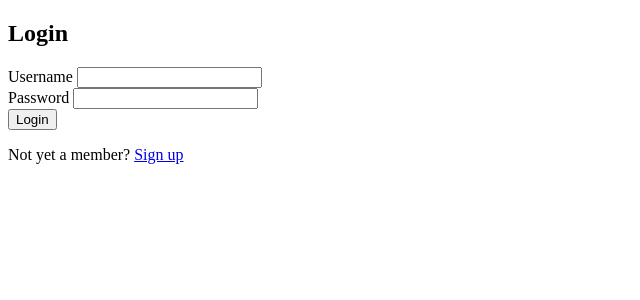
After one commit to Kinzamalik/PHP_Dashboard_System, a PHP site: page /login.php in a window 1280 px wide. The commit adds this page. Shown: the top 300 px of the page, without its empty margins (0-640 px from the left). Run offline with PHP 8.4, Linux system fonts and the light colour scheme.

Commit message:
user regiteration completed

```diff
--- a/register/errors.php
+++ b/register/errors.php
@@ -0,0 +1,7 @@
+<?php  if (count($errors) > 0) : ?>
+  <div class="error">
+  	<?php foreach ($errors as $error) : ?>
+  	  <p><?php echo $error ?></p>
+  	<?php endforeach ?>
+  </div>
+<?php  endif ?>
--- /dev/null
+++ b/register/login.php
@@ -0,0 +1,35 @@
+<?php include('server.php')?>
+
+<!DOCTYPE html>
+<html lang="en">
+<head>
+    <meta charset="UTF-8">
+    <meta http-equiv="X-UA-Compatible" content="IE=edge">
+    <meta name="viewport" content="width=device-width, initial-scale=1.0">
+    <title>Registeration</title>
+
+</head>
+<body>
+    <div class="header">
+        <h2>Login</h2>
+    </div>
+
+    <form method="post" action="login.php">
+        <?php include('errors.php')?>
+        <div class="input-group">
+  		<label>Username</label>
+  		<input type="text" name="username" >
+  	</div>
+  	<div class="input-group">
+  		<label>Password</label>
+  		<input type="password" name="password">
+  	</div>
+  	<div class="input-group">
+  		<button type="submit" class="btn" name="login_user">Login</button>
+  	</div>
+  	<p>
+  		Not yet a member? <a href="register.php">Sign up</a>
+  	</p>
+    </form>
+</body>
+</html>
--- a/register/server.php
+++ b/register/server.php
@@ -1,17 +1,85 @@
 <?php
-// start session
 session_start();
 
-// initialize variables
+// initializing variables
 $username = "";
-$email = "";
-$error = array();
+$email    = "";
+$errors = array();
 
 // connect to the database
-$db = mysqli_connect('localhost', 'root', '', 'registration');
+$db = mysqli_connect('localhost', 'root', '', 'registeration');
+
+// REGISTER USER
+if (isset($_POST['reg_user'])) {
+  // receive all input values from the form
+  $username = mysqli_real_escape_string($db, $_POST['username']);
+  $email = mysqli_real_escape_string($db, $_POST['email']);
+  $password_1 = mysqli_real_escape_string($db, $_POST['password_1']);
+  $password_2 = mysqli_real_escape_string($db, $_POST['password_2']);
+
+  // form validation: ensure that the form is correctly filled ...
+  // by adding (array_push()) corresponding error unto $errors array
+  if (empty($username)) { array_push($errors, "Username is required"); }
+  if (empty($email)) { array_push($errors, "Email is required"); }
+  if (empty($password_1)) { array_push($errors, "Password is required"); }
+  if ($password_1 != $password_2) {
+	array_push($errors, "The two passwords do not match");
+  }
+
+  // first check the database to make sure
+  // a user does not already exist with the same username and/or email
+  $user_check_query = "SELECT * FROM users WHERE username='$username' OR email='$email' LIMIT 1";
+  $result = mysqli_query($db, $user_check_query);
+  $user = mysqli_fetch_assoc($result);
+
+  if ($user) { // if user exists
+    if ($user['username'] === $username) {
+      array_push($errors, "Username already exists");
+    }
+
+    if ($user['email'] === $email) {
+      array_push($errors, "email already exists");
+    }
+  }
+
+  // Finally, register user if there are no errors in the form
+  if (count($errors) == 0) {
+  	$password = md5($password_1);//encrypt the password before saving in the database
+
+  	$query = "INSERT INTO users (username, email, password)
+  			  VALUES('$username', '$email', '$password')";
+  	mysqli_query($db, $query);
+  	$_SESSION['username'] = $username;
+  	$_SESSION['success'] = "You are now logged in";
+  	header('location: index.php');
+  }
+}
 
 
+// LOGIN USER
+if (isset($_POST['login_user'])) {
+    $username = mysqli_real_escape_string($db, $_POST['username']);
+    $password = mysqli_real_escape_string($db, $_POST['password']);
 
+    if (empty($username)) {
+        array_push($errors, "Username is required");
+    }
+    if (empty($password)) {
+        array_push($errors, "Password is required");
+    }
 
+    if (count($errors) == 0) {
+        $password = md5($password);
+        $query = "SELECT * FROM users WHERE username='$username' AND password='$password'";
+        $results = mysqli_query($db, $query);
+        if (mysqli_num_rows($results) == 1) {
+          $_SESSION['username'] = $username;
+          $_SESSION['success'] = "You are now logged in";
+          header('location: index.php');
+        }else {
+            array_push($errors, "Wrong username/password combination");
+        }
+    }
+  }
 
-?>
+  ?>
```
Also changed, not shown: register/index.php (added, +51 -0 lines).
